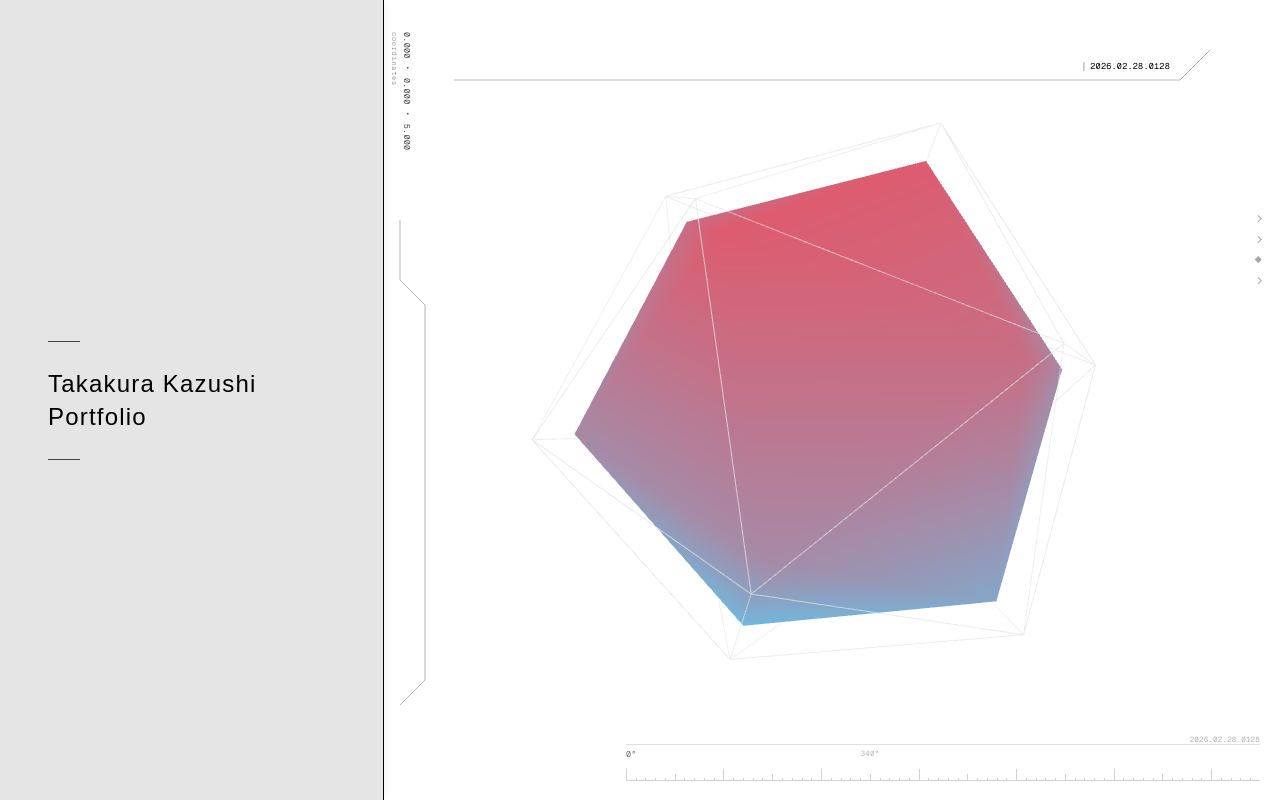
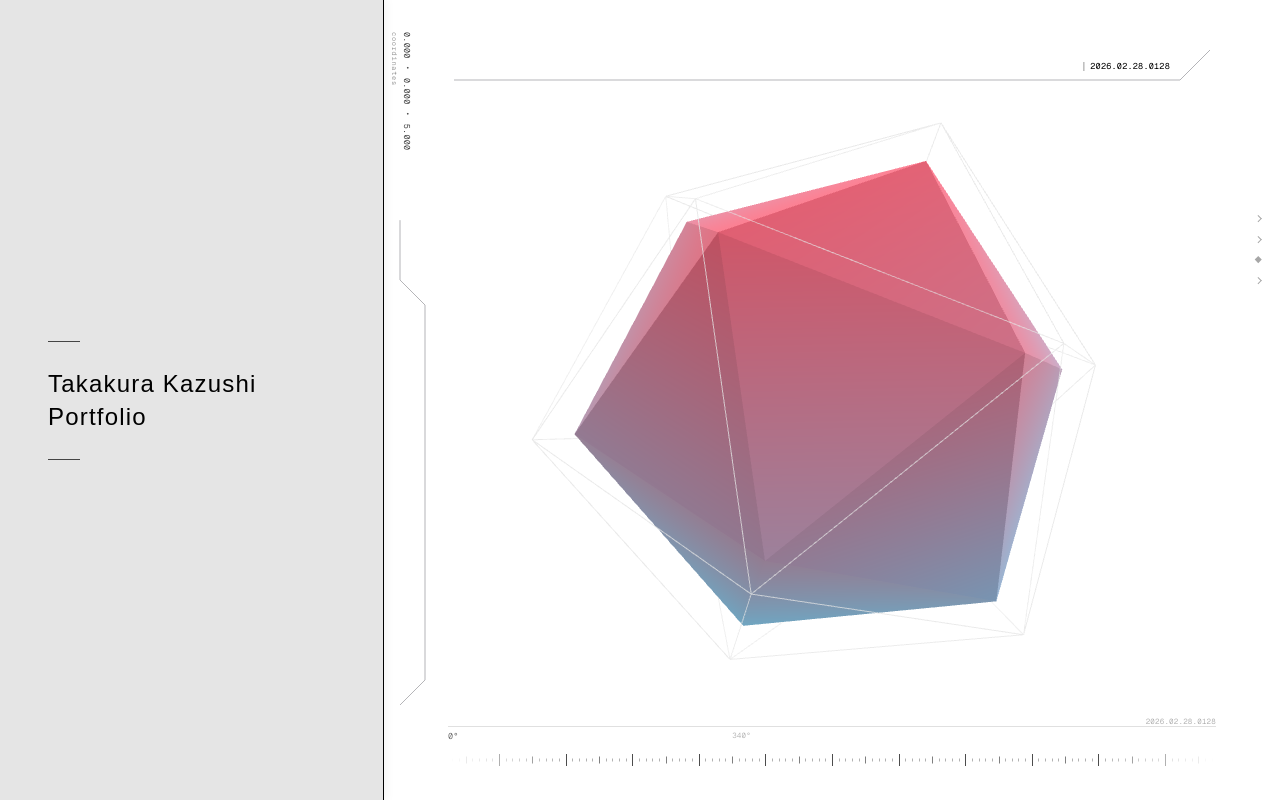
Before and after one commit to takakura-kazushi/portfolio, a Next.js app: page / in a window 1280 px wide. Built offline with nearby package versions, Linux system fonts and the light colour scheme.

Commit message:
feat: scale design

```diff
--- a/src/components/core/Polyhedron.tsx
+++ b/src/components/core/Polyhedron.tsx
@@ -1,31 +1,55 @@
-import { useRef } from "react";
+import { useRef, useMemo } from "react";
 import { useFrame, extend } from "@react-three/fiber";
-import { Icosahedron, shaderMaterial } from "@react-three/drei";
+import { shaderMaterial } from "@react-three/drei";
 import * as THREE from "three";
 
 const GradientMaterial = shaderMaterial(
   {
     uColorA: new THREE.Color("#f49ba9"),
     uColorB: new THREE.Color("#aae1f4"),
+    uLightDir: new THREE.Vector3(0.5, 1.0, 0.8).normalize(),
   },
-  // Vertex Shader: 頂点ごとの位置情報をFragment Shaderに渡す
+  // Vertex Shader: ライティング計算をすべて頂点シェーダーで完結させる
   `
-  varying vec3 vPosition;
+  uniform vec3 uColorA;
+  uniform vec3 uColorB;
+  uniform vec3 uLightDir;
+  varying vec3 vColor;
+
   void main() {
-    vPosition = position;
+    vec4 worldPos = modelMatrix * vec4(position, 1.0);
+    vec3 worldNormal = normalize(mat3(modelMatrix) * normal);
+    vec3 viewDir = normalize(cameraPosition - worldPos.xyz);
+
+    // y座標に基づくグラデーション
+    float mixStrength = (position.y + 1.3) / 2.6;
+    vec3 baseColor = mix(uColorB, uColorA, clamp(mixStrength, 0.0, 1.0));
+
+    // Half-Lambert ディフューズ
+    float diffuse = dot(worldNormal, uLightDir) * 0.5 + 0.5;
+
+    // フレネルリムライト
+    float fresnel = 1.0 - abs(dot(viewDir, worldNormal));
+    fresnel = fresnel * fresnel * fresnel;
+
+    // Blinn-Phong スペキュラ
+    vec3 halfDir = normalize(uLightDir + viewDir);
+    float specular = pow(max(dot(worldNormal, halfDir), 0.0), 64.0);
+
+    // 合成
+    vColor = baseColor * (0.65 + 0.35 * diffuse);
+    vColor += fresnel * 0.2;
+    vColor += specular * 0.15;
+
     gl_Position = projectionMatrix * modelViewMatrix * vec4(position, 1.0);
   }
   `,
-  // Fragment Shader: 座標(y軸)に基づいて色を線形補間する
+  // Fragment Shader: 頂点カラーをそのまま出力（per-pixel計算なし）
   `
-  varying vec3 vPosition;
-  uniform vec3 uColorA;
-  uniform vec3 uColorB;
+  varying vec3 vColor;
+
   void main() {
-    // y座標（-1.3 〜 1.3）を 0.0 〜 1.0 の範囲に変換
-    float mixStrength = (vPosition.y + 1.3) / 2.6;
-    vec3 color = mix(uColorB, uColorA, clamp(mixStrength, 0.0, 1.0));
-    gl_FragColor = vec4(color, 1.0);
+    gl_FragColor = vec4(vColor, 1.0);
   }
   `
 );
@@ -34,6 +58,17 @@ extend({ GradientMaterial });
 
 export function Polyhedron() {
   const groupRef = useRef<THREE.Group>(null);
+
+  // フラット法線を持つ非インデックスジオメトリを一度だけ生成
+  const solidGeo = useMemo(() => {
+    const geo = new THREE.IcosahedronGeometry(1.3, 0).toNonIndexed();
+    geo.computeVertexNormals();
+    return geo;
+  }, []);
+
+  const wireGeo = useMemo(() => {
+    return new THREE.IcosahedronGeometry(1.5, 0);
+  }, []);
 
   useFrame((state) => {
     if (groupRef.current) {
@@ -44,14 +79,14 @@ export function Polyhedron() {
 
   return (
     <group ref={groupRef}>
-      <Icosahedron args={[1.3, 0]}>
+      <mesh geometry={solidGeo}>
         {/* @ts-ignore */}
         <gradientMaterial />
-      </Icosahedron>
+      </mesh>
 
-      <Icosahedron args={[1.5, 0]}>
-        <meshBasicMaterial color="#ffffff" wireframe={true} transparent opacity={0.5} />
-      </Icosahedron>
+      <mesh geometry={wireGeo}>
+        <meshBasicMaterial color="#ffffff" wireframe transparent opacity={0.5} />
+      </mesh>
     </group>
   );
 }
--- a/src/components/layout/HUD.tsx
+++ b/src/components/layout/HUD.tsx
@@ -49,7 +49,7 @@ export function HUD({ cameraPosition, cameraRotation }: HUDProps) {
   const topLineRef = useRef<SVGPathElement>(null);
   const timeBlockRef = useRef<HTMLDivElement>(null);
   const timeTextRef = useRef<HTMLDivElement>(null);
-  // const bottomRulerRef = useRef<HTMLDivElement>(null);  // 次回以降追加
+  const ticksRef = useRef<(HTMLDivElement | null)[]>([]);
 
   useEffect(() => {
     // refがまだない場合（初回レンダリングでviewportHeightが0の時など）はスキップ
@@ -91,7 +91,7 @@ export function HUD({ cameraPosition, cameraRotation }: HUDProps) {
         ease: "power2.inOut",
       }, "topLineStart");
 
-      // --- 〇 時刻表示のスキャナーアニメーション ---
+      // --- 時刻表示のスキャナーアニメーション ---
       gsap.set(timeBlockRef.current, { left: "0%", right: "100%" });
       gsap.set(timeTextRef.current, { clipPath: "inset(0% 100% 0% 0%)", opacity: 1 });
 
@@ -137,6 +137,21 @@ export function HUD({ cameraPosition, cameraRotation }: HUDProps) {
         repeatDelay: 2.0,
         delay: 1.7,
       });
+
+      // --- 下部メジャー（目盛り）の波及アニメーション ---
+      // 中央を基点に上下へ伸びる
+      gsap.set(ticksRef.current, { scaleY: 0, transformOrigin: "center center" });
+
+      hudTimeline.to(ticksRef.current, {
+        scaleY: 1,
+        duration: 0.6,
+        ease: "back.out(1.5)",
+        stagger: {
+          amount: 0.5,
+          from: "center",
+        }
+      }, "topLineStart+=0.4");
+
     });
 
     // コンポーネントのアンマウント時、または依存配列が更新された時に、
@@ -282,7 +297,8 @@ export function HUD({ cameraPosition, cameraRotation }: HUDProps) {
       </div>
 
       {/* Bottom: Angle Measure */}
-      <div className="absolute bottom-5 left-[27%] right-5">
+      <div className="absolute bottom-8 left-16 right-16 max-w-3xl mx-auto">
+
         {/* Top line with time marker */}
         <div className="relative mb-0.5">
           <div className="h-[0.5px] bg-black opacity-12"></div>
@@ -291,40 +307,100 @@ export function HUD({ cameraPosition, cameraRotation }: HUDProps) {
           </div>
         </div>
 
+        {/* カメラの座標(x, z)からアジマス角（旋回角）を計算。
+          Math.atan2 は -180度 〜 180度（-PI 〜 PI）の値を安定して返します。
+        */}
+        {(() => {
+          const azimuth = cameraPosition ? Math.atan2(cameraPosition.x, cameraPosition.z) : 0;
+          const azimuthDeg = azimuth * (180 / Math.PI);
+
+          // 表示用に 0〜360度 の範囲に正規化
+          let displayHeading = Math.round(azimuthDeg);
+          if (displayHeading < 0) displayHeading += 360;
+
+          return (
+            <>
               {/* Angle display */}
               <div className="relative h-4 flex items-center mb-0.5">
                 <div className="text-[8.5px] opacity-55 absolute left-0 tracking-wide">
-            {rotation}°
+                  {displayHeading}°
                 </div>
                 <div className="text-[7.5px] opacity-28 absolute tracking-wide" style={{ left: '37%' }}>
-            {rotation + 340}°
+                  {/* サブの角度表示も360度でループするように修正 */}
+                  {(displayHeading + 340) % 360}°
                 </div>
               </div>
 
-        {/* Main measure line with ticks */}
-        <div className="relative h-4">
-          <div className="absolute bottom-0 left-0 right-0 h-[0.5px] bg-black opacity-18"></div>
-          {/* Generate tick marks */}
-          {Array.from({ length: 65 }).map((_, i) => {
-            const isLong = i % 10 === 0;
-            const isMedium = i % 5 === 0;
-            let height = '2.5px';
-            if (isLong) height = '11px';
-            else if (isMedium) height = '6px';
+              {/* Main measure line with sliding ticks — 無限ループ・スムーズ版 */}
+              {(() => {
+                // 1度あたりのpx幅
+                const PX_PER_DEG = 6.66;
+                // 描画する目盛りの総数：3周分（-360°〜+360°、計721本）
+                // これにより azimuthDeg がどの値でも帯の端が画面に入らない
+                const TOTAL_TICKS = 721;
+                const HALF_TICKS = 360; // 中央インデックス
+
+                return (
+                  <div
+                    className="relative h-4 mt-2 overflow-hidden"
+                    style={{
+                      WebkitMaskImage: 'linear-gradient(to right, transparent 0%, black 15%, black 85%, transparent 100%)',
+                      maskImage: 'linear-gradient(to right, transparent 0%, black 15%, black 85%, transparent 100%)',
+                    }}
+                  >
+                    {/*
+                      コンテナ全体を azimuthDeg × PX_PER_DEG だけ左にずらす。
+                      実数をそのまま使うので小数点以下も滑らかに反映され、ガタつきゼロ。
+                      目盛り自体は固定グリッドなので再レンダリング時も位置が一定。
+                    */}
+                    <div
+                      className="absolute inset-y-0"
+                      style={{
+                        // 中央基点: コンテナ幅の50% から帯の中心(HALF_TICKS番目)を引く
+                        left: `calc(50% - ${HALF_TICKS * PX_PER_DEG}px)`,
+                        width: `${TOTAL_TICKS * PX_PER_DEG}px`,
+                        transform: `translateX(${-azimuthDeg * PX_PER_DEG}px)`,
+                      }}
+                    >
+                      {Array.from({ length: TOTAL_TICKS }, (_, i) => {
+                        // このtickが表す絶対角度（-360°〜+360°）
+                        const deg = i - HALF_TICKS;
+                        // 0〜359でループするラベル用角度
+                        const absDeg = ((deg % 360) + 360) % 360;
+
+                        const isLong = absDeg % 10 === 0;
+                        const isMedium = absDeg % 5 === 0;
+
+                        let heightPx = 3;
+                        let opacityClass = 'opacity-30';
+                        if (isLong) { heightPx = 12; opacityClass = 'opacity-70'; }
+                        else if (isMedium) { heightPx = 7; opacityClass = 'opacity-50'; }
 
                         return (
                           <div
                             key={i}
-                className="absolute bottom-0 w-[0.5px] bg-black opacity-18"
+                            // @ts-ignore
+                            ref={(el) => (ticksRef.current[i] = el)}
+                            className={`absolute w-[0.5px] bg-black ${opacityClass}`}
                             style={{
-                  left: `${(i / 65) * 100}%`,
-                  height: height,
+                              // 固定グリッド上の左位置
+                              left: `${i * PX_PER_DEG}px`,
+                              // 垂直中央揃え: 中心から上下均等に伸びる
+                              top: '50%',
+                              height: `${heightPx}px`,
+                              transform: 'translateY(-50%)',
                             }}
                           />
                         );
                       })}
                     </div>
                   </div>
+                );
+              })()}
+            </>
+          );
+        })()}
+      </div>
     </div>
   );
 }
```
Lines whose indentation alone changed are shown as unchanged.
